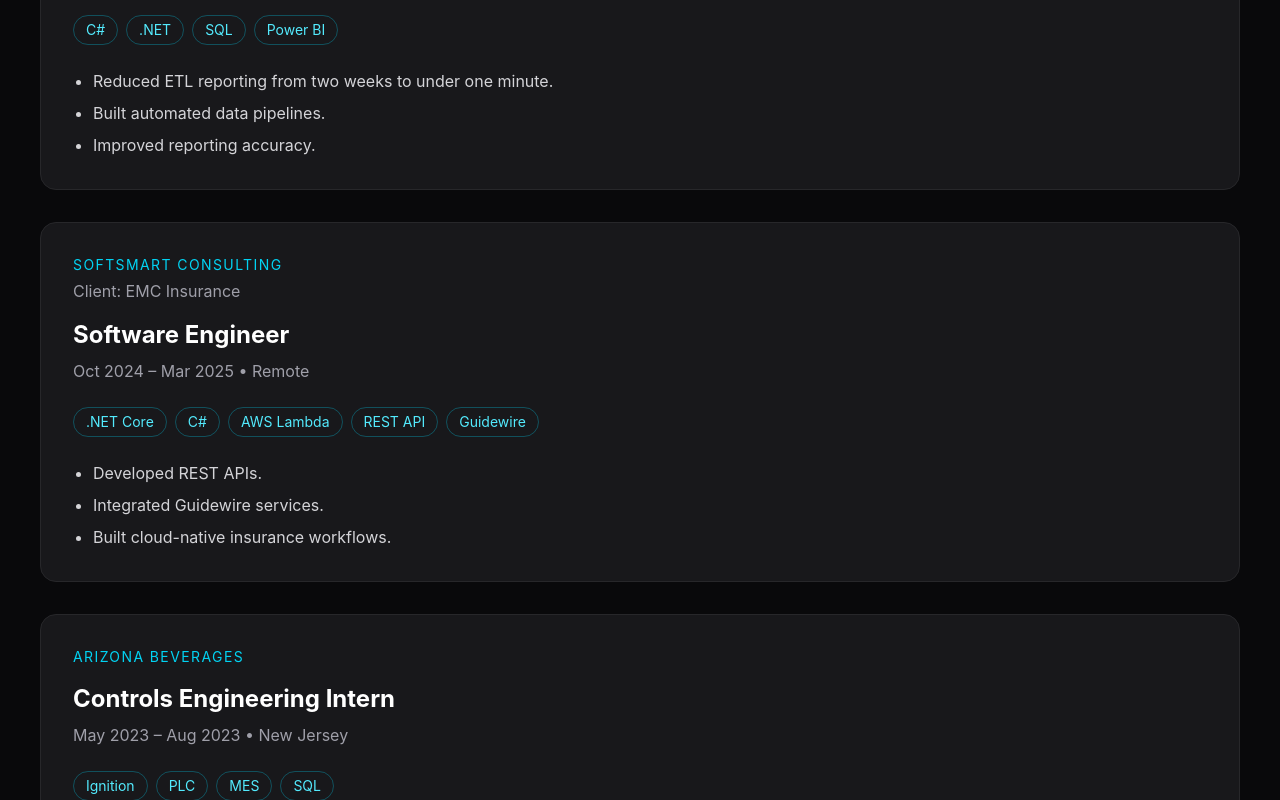
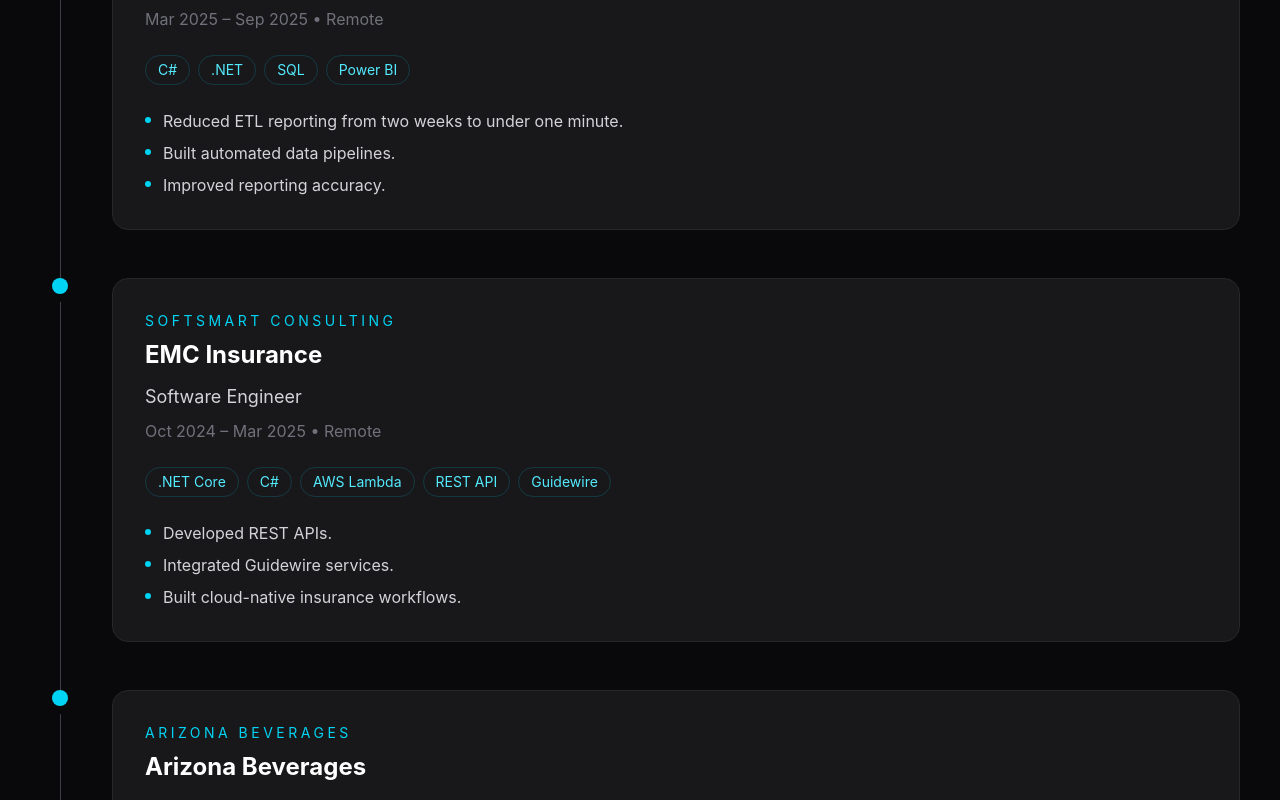
Before and after one commit to dhruvinkamani2201/dhruvin.dev, a React (Vite) app: page / in a window 1280 px wide. Shown: the part 2320-3120 px from the top of the page. Built offline with nearby package versions, Linux system fonts and the light colour scheme.

Commit message:
refactor(experience): replace cards with timeline layout

```diff
--- /dev/null
+++ b/src/components/ui/TimelineItem.tsx
@@ -0,0 +1,71 @@
+import type { Experience } from "../../data/experience";
+
+interface Props {
+  experience: Experience;
+}
+
+export function TimelineItem({ experience }: Props) {
+  return (
+    <div className="relative flex gap-8">
+      {/* Timeline */}
+
+      <div className="flex w-10 flex-col items-center">
+        <div className="h-4 w-4 rounded-full bg-cyan-400" />
+
+        <div className="mt-2 flex-1 w-px bg-zinc-700" />
+      </div>
+
+      {/* Card */}
+
+      <article className="mb-12 flex-1 rounded-2xl border border-zinc-800 bg-zinc-900 p-8 transition-all duration-300 hover:border-cyan-400">
+        <p className="text-sm uppercase tracking-[0.25em] text-cyan-400">
+          {experience.employer}
+        </p>
+
+        {experience.client && (
+          <h3 className="mt-2 text-2xl font-bold text-white">
+            {experience.client}
+          </h3>
+        )}
+
+        {!experience.client && (
+          <h3 className="mt-2 text-2xl font-bold text-white">
+            {experience.employer}
+          </h3>
+        )}
+
+        <p className="mt-3 text-lg text-zinc-300">
+          {experience.role}
+        </p>
+
+        <p className="mt-2 text-zinc-500">
+          {experience.period} • {experience.location}
+        </p>
+
+        <div className="mt-6 flex flex-wrap gap-2">
+          {experience.technologies.map((tech) => (
+            <span
+              key={tech}
+              className="rounded-full border border-cyan-500/20 px-3 py-1 text-sm text-cyan-300"
+            >
+              {tech}
+            </span>
+          ))}
+        </div>
+
+        <ul className="mt-6 space-y-2">
+          {experience.achievements.map((achievement) => (
+            <li
+              key={achievement}
+              className="flex gap-3 text-zinc-300"
+            >
+              <span className="mt-2 h-1.5 w-1.5 rounded-full bg-cyan-400" />
+
+              <span>{achievement}</span>
+            </li>
+          ))}
+        </ul>
+      </article>
+    </div>
+  );
+}
--- a/src/data/experience.ts
+++ b/src/data/experience.ts
@@ -6,6 +6,7 @@
   location: string;
   technologies: string[];
   achievements: string[];
+  logo?: string;
 }
 
 export const experiences: Experience[] = [
--- a/src/sections/Experience.tsx
+++ b/src/sections/Experience.tsx
@@ -1,6 +1,6 @@
 import { Container } from "../components/common/Container";
 import { SectionHeading } from "../components/common/SectionHeading";
-import { ExperienceCard } from "../components/ui/ExperienceCard";
+import { TimelineItem } from "../components/ui/TimelineItem";
 import { experiences } from "../data/experience";
 
 export default function Experience() {
@@ -13,13 +13,13 @@
           description="Building enterprise software across healthcare, entertainment, insurance, and manufacturing."
         />
 
-        <div className="space-y-8">
-          {experiences.map((experience) => (
-            <ExperienceCard
-              key={`${experience.employer}-${experience.client ?? experience.role}`}
-              experience={experience}
+        <div className="mt-16">
+        {experiences.map((experience) => (
+            <TimelineItem
+            key={`${experience.employer}-${experience.client ?? experience.role}`}
+            experience={experience}
             />
-          ))}
+        ))}
         </div>
       </Container>
     </section>
```
